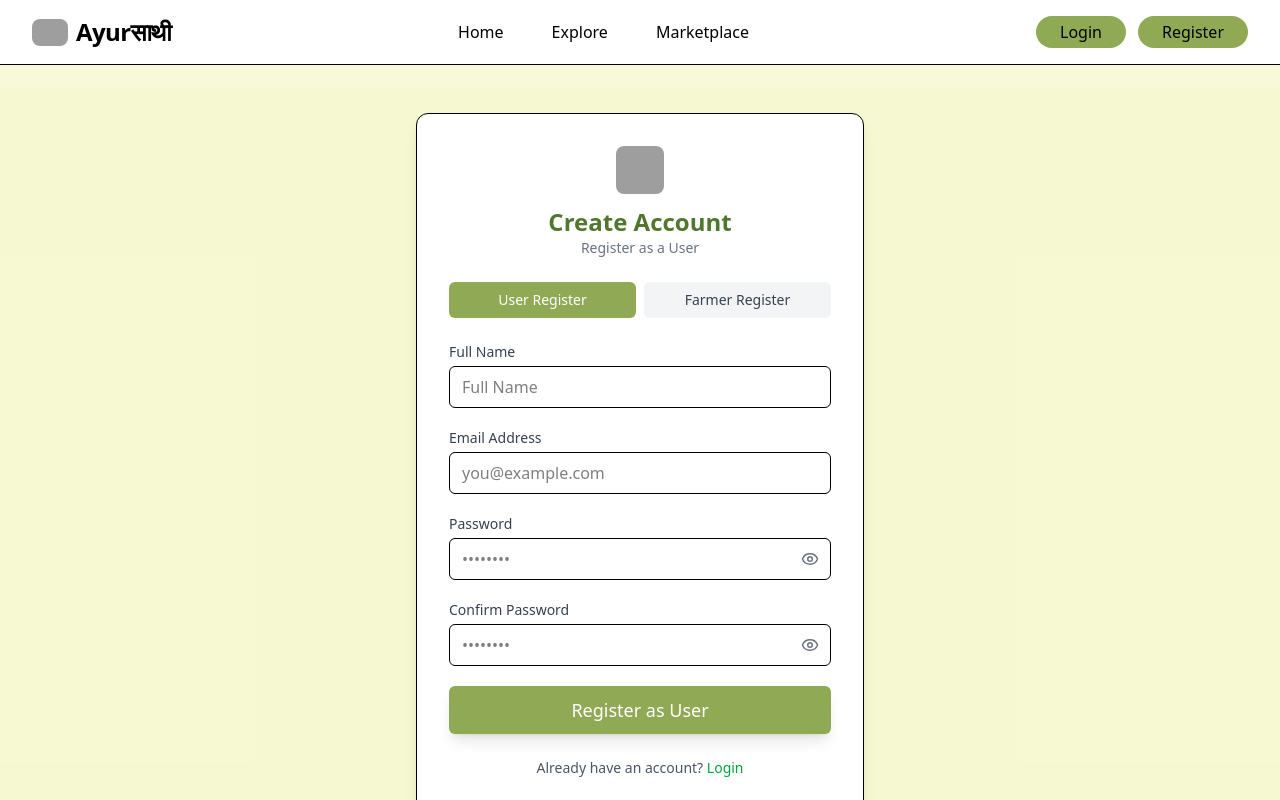
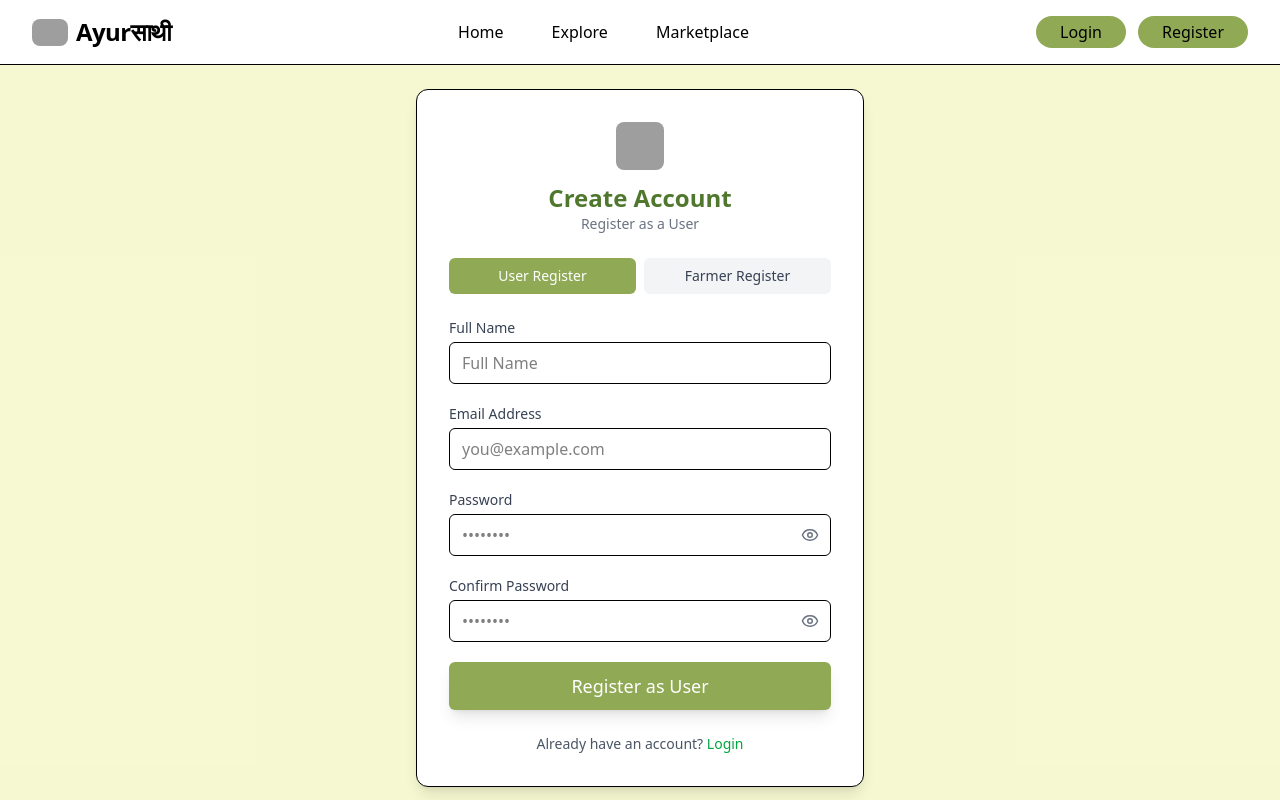
Before and after one commit to xeylous/Ayur-Sathi, a Next.js app: page /register in a window 1280 px wide. Shown: the top 800 px of the page. Built offline with nearby package versions, Linux system fonts and the light colour scheme; no server answers; grey boxes are pictures that could not be loaded.

Commit message:
fix: space of register page fixed

```diff
--- a/src/app/register/page.js
+++ b/src/app/register/page.js
@@ -11,7 +11,7 @@ const page = () => {
       <Navbar />
 
       {/* Main content (pushes footer down) */}
-      <main className="flex-grow items-start  bg-[#f5f8cc]/50 py-6">
+      <main className="flex-1 bg-[#f5f8cc]/50">
         <RegisterPage />
       </main>
 
--- a/src/components/RegisterPage.jsx
+++ b/src/components/RegisterPage.jsx
@@ -97,7 +97,7 @@ export default function RegisterPage() {
   return (
     <div className="relative flex justify-center bg-[#f5f8cc]/50 px-4 py-6 md:mb-0">
       {/* Register Form */}
-      <div className="w-full max-w-md bg-white rounded-xl shadow-lg border p-8 h-[850px] overflow-y-auto relative z-10">
+      <div className="w-full max-w-md bg-white rounded-xl shadow-lg border p-8 relative z-10">
         {/* Logo + Title */}
         <div className="flex flex-col items-center mb-6">
           <Image
```
